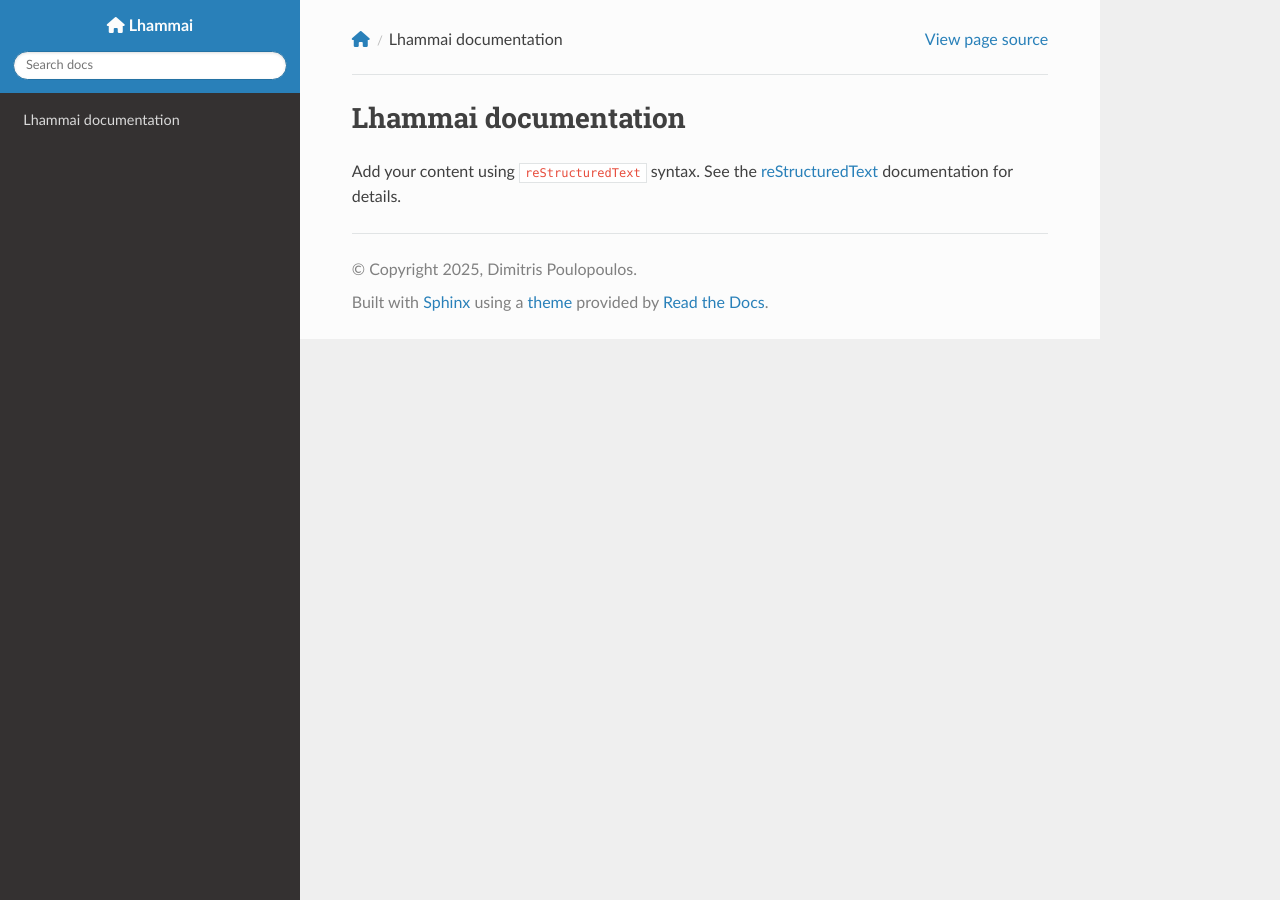
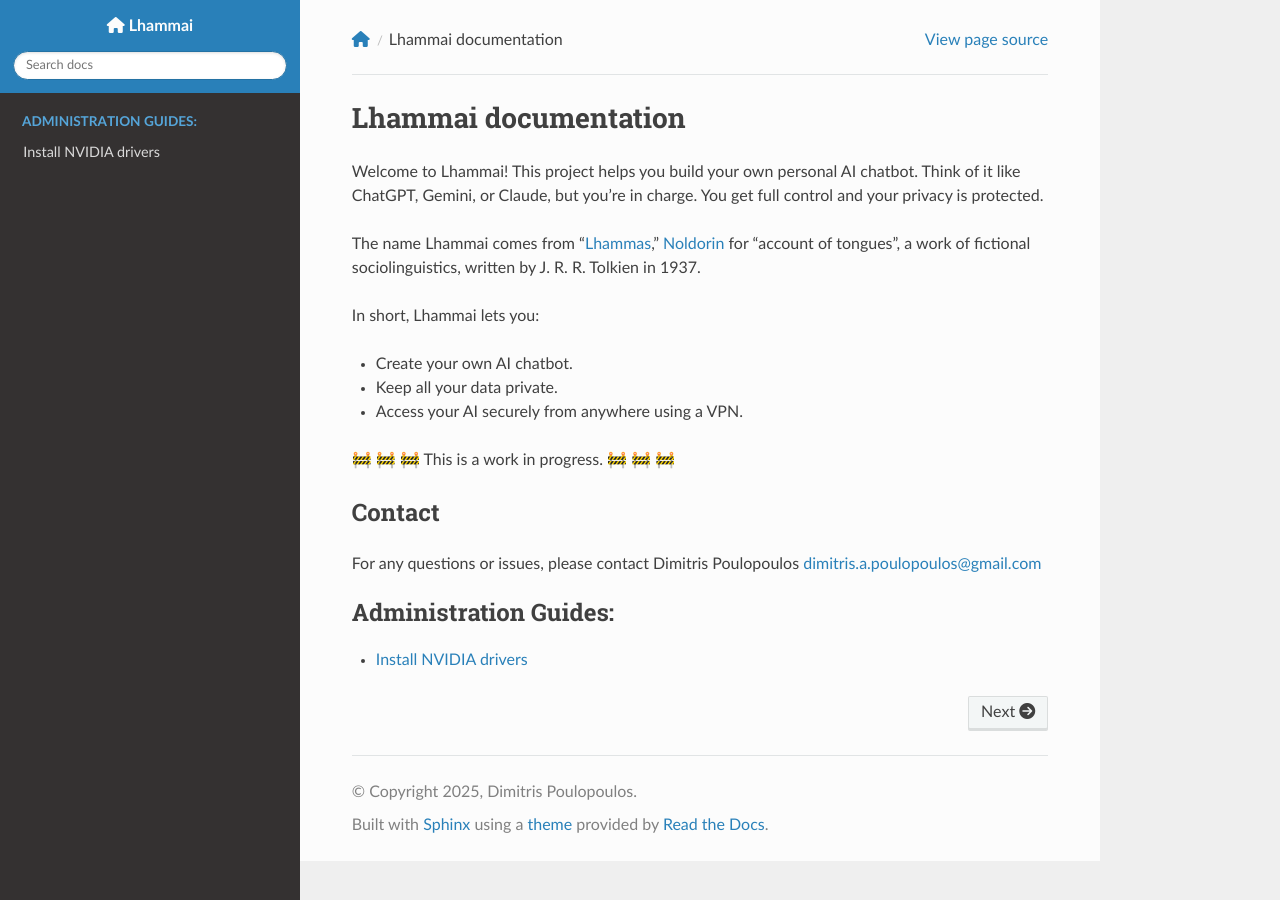
Before and after one commit to dpoulopoulos/lhammai, a Sphinx documentation site: the page built from docs/source/index.rst, in a window 1280 px wide. Built offline with Sphinx 7.4.7 and the Read the Docs theme 3.1.0, drawn with Linux system fonts in a browser that asks for light colours; nearby versions of some CDN libraries.

Commit message:
docs: Install NVIDIA drivers
Add instructions on how to install the NVIDIA proprietary drivers on a
Debian system with secure boot enabled.

Refs #4

Signed-off-by: Dimitris Poulopoulos <dimitris.a.poulopoulos@gmail.com>

```diff
--- a/docs/source/index.rst
+++ b/docs/source/index.rst
@@ -6,11 +6,33 @@
 Lhammai documentation
 =====================
 
-Add your content using ``reStructuredText`` syntax. See the
-`reStructuredText <https://www.sphinx-doc.org/en/master/usage/restructuredtext/index.html>`_
-documentation for details.
+Welcome to Lhammai! This project helps you build your own personal AI chatbot. Think of it like
+ChatGPT, Gemini, or Claude, but you're in charge. You get full control and your privacy is
+protected.
+
+The name Lhammai comes from "`Lhammas <https://en.wikipedia.org/wiki/Lhammas>`_,"
+`Noldorin <https://en.wikipedia.org/wiki/Sindarin#Creation>`_ for "account of tongues", a work of
+fictional sociolinguistics, written by J. R. R. Tolkien in 1937.
+
+In short, Lhammai lets you:
+
+* Create your own AI chatbot.
+* Keep all your data private.
+* Access your AI securely from anywhere using a VPN.
+
+🚧 🚧 🚧 This is a work in progress. 🚧 🚧 🚧
+
+Contact
+-------
+For any questions or issues, please contact Dimitris Poulopoulos dimitris.a.poulopoulos@gmail.com
 
 
 .. toctree::
    :maxdepth: 2
    :caption: Contents:
+
+.. toctree::
+   :maxdepth: 1
+   :caption: Administration Guides:
+
+   nvidia
```
Also changed, not shown: docs/source/nvidia.md (added, +134 -0 lines), docs/source/_static/nvidia-delete-key.png (added), docs/source/_static/nvidia-generate-key.png (added), docs/source/_static/nvidia-install-module.png (added), docs/source/_static/nvidia-proptietary.png (added), docs/source/_static/nvidia-sign.png (added), docs/source/_static/nvidia-xconfig.png (added).
